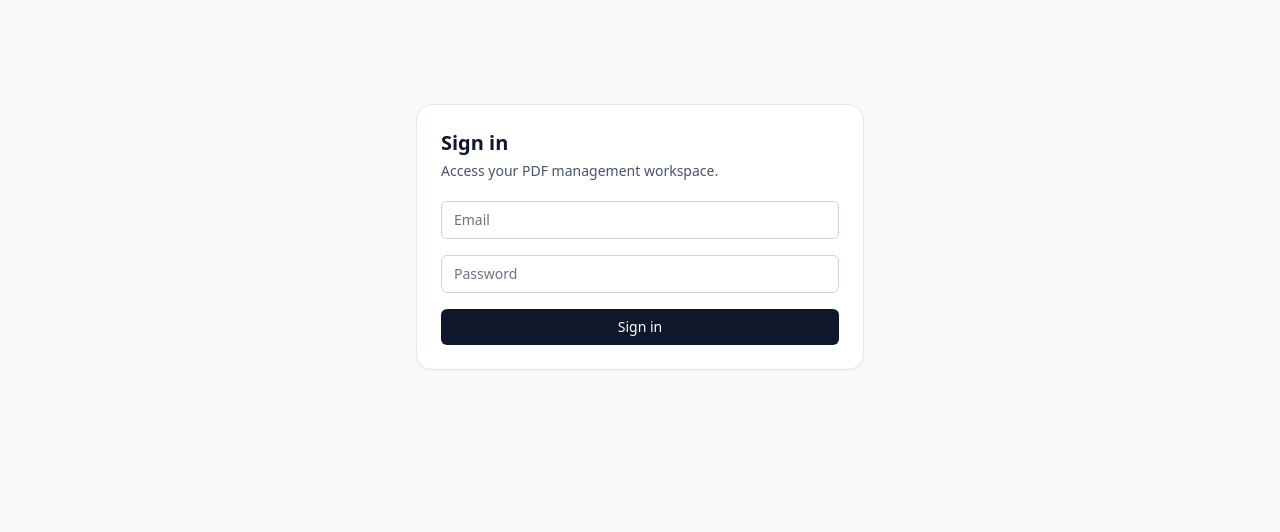
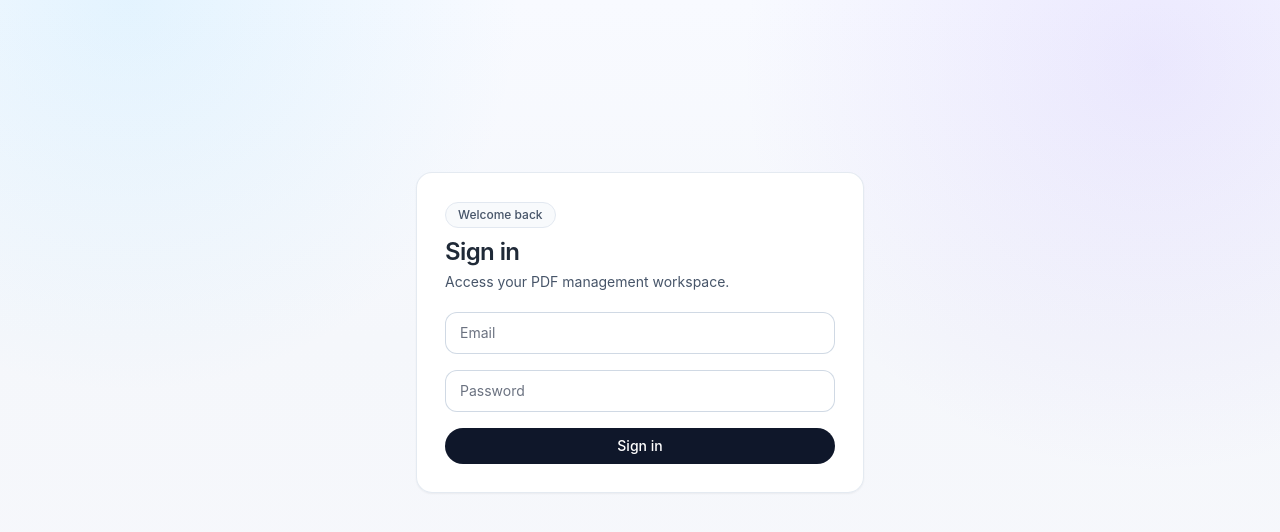
Before and after one commit to pdf-uploader/frontend, a Next.js app: page /login in a window 1280 px wide. Shown: the top 532 px of the page. Built offline with nearby package versions, Linux system fonts and the light colour scheme; no server answers.

Commit message:
[fix] UX/UI improvement

```diff
--- a/app/folders/[folderId]/page.tsx
+++ b/app/folders/[folderId]/page.tsx
@@ -177,7 +177,7 @@ export default function FolderPage() {
 
   return (
     <section
-      className={`space-y-4 ${dragging ? "rounded-xl ring-2 ring-blue-300 ring-offset-2" : ""}`}
+      className={`ui-shell space-y-5 ${dragging ? "rounded-2xl ring-2 ring-slate-300 ring-offset-2" : ""}`}
       onDragOver={(event) => {
         if (!admin) return;
         event.preventDefault();
@@ -205,25 +205,25 @@ export default function FolderPage() {
       }}
     >
       {admin && dragging && (
-        <div className="sticky top-16 z-10 rounded-lg border border-blue-300 bg-blue-50 px-3 py-2 text-sm text-blue-800">
+        <div className="sticky top-20 z-10 rounded-xl border border-slate-300 bg-white px-3 py-2 text-sm text-slate-700 shadow-sm">
           Drop files anywhere on this page to upload to this folder.
         </div>
       )}
 
       <div className="space-y-2">
-        <Link href="/" className="inline-flex text-xs font-medium text-blue-700 hover:underline">
+        <Link href="/" className="inline-flex text-xs font-medium text-slate-700 hover:underline">
           ← Back to library
         </Link>
-        <h1 className="text-2xl font-semibold">📁 {folder.foldername}</h1>
+        <h1 className="text-2xl font-semibold tracking-tight">📁 {folder.foldername}</h1>
       </div>
 
-      <div className="rounded-md border border-slate-200 bg-white p-3">
+      <div className="ui-card p-4">
         <div className="relative">
           <span className="pointer-events-none absolute left-3 top-1/2 -translate-y-1/2 text-sm text-slate-400">🔍</span>
           <input
             value={folderSearch}
             onChange={(event) => setFolderSearch(event.target.value)}
-            className="w-full rounded-full border border-slate-300 bg-slate-50 py-2 pl-9 pr-3 text-sm outline-none transition focus:border-blue-400 focus:bg-white focus:ring-2 focus:ring-blue-100"
+            className="ui-search-input"
             placeholder="Search filename in this folder..."
           />
         </div>
@@ -242,14 +242,14 @@ export default function FolderPage() {
         )}
       </div>
 
-      <div className="rounded-md border border-dashed border-slate-300 bg-slate-50 p-3 text-sm">
+      <div className="ui-card-soft border-dashed p-4 text-sm">
         {admin ? (
           <div className="space-y-3">
             <div className="flex items-center justify-between gap-2">
               <p>Drop PDF files anywhere on this page or use + to upload multiple files</p>
               <button
                 onClick={() => fileInputRef.current?.click()}
-                className="rounded bg-slate-900 px-2 py-1 text-white"
+                className="ui-btn-primary h-8 w-8 p-0 text-base"
                 title="Upload files"
               >
                 +
@@ -264,12 +264,12 @@ export default function FolderPage() {
               />
             </div>
             {orderedFiles.length > 1 && (
-              <div className="flex flex-wrap items-center justify-between gap-2 rounded-md border border-blue-200 bg-blue-50 px-3 py-2 text-xs text-blue-900">
+              <div className="flex flex-wrap items-center justify-between gap-2 rounded-xl border border-slate-200 bg-white px-3 py-2 text-xs text-slate-700">
                 <p>Drag and drop files in the list to reorder them, then save.</p>
                 <button
                   onClick={() => saveOrderMutation.mutate(orderedFiles.map((file) => file.id))}
                   disabled={!hasOrderChanges || saveOrderMutation.isPending}
-                  className="rounded bg-blue-700 px-3 py-1.5 font-medium text-white disabled:cursor-not-allowed disabled:bg-blue-300"
+                  className="ui-btn-primary px-3 py-1.5 text-xs"
                 >
                   {saveOrderMutation.isPending ? "Saving order..." : "Save order"}
                 </button>
@@ -289,12 +289,12 @@ export default function FolderPage() {
         )}
       </div>
 
-      <ul className="space-y-2 rounded-xl border border-slate-200 bg-white p-3">
+      <ul className="ui-card space-y-2 p-3">
         {orderedFiles.map((file, index) => (
           <li
             key={file.id}
             className={`flex items-center justify-between rounded border px-3 py-2 text-sm transition ${
-              dragOverFileId === file.id ? "border-blue-400 bg-blue-50" : "border-slate-200"
+              dragOverFileId === file.id ? "border-slate-400 bg-slate-100" : "border-slate-200"
             }`}
             draggable={admin}
             onDragStart={() => {
@@ -333,7 +333,7 @@ export default function FolderPage() {
           >
             <div className="flex min-w-0 items-center gap-2">
               {admin && <span className="text-slate-400">⋮⋮</span>}
-              <Link href={`/files/${file.id}`} className="truncate text-blue-700 hover:underline">
+              <Link href={`/files/${file.id}`} className="truncate text-slate-700 hover:underline">
                 📄 {file.filename}
               </Link>
             </div>
@@ -357,7 +357,7 @@ export default function FolderPage() {
                 </button>
                 <button
                   onClick={() => deleteFileMutation.mutate(file.id)}
-                  className="rounded px-1 text-red-600 hover:bg-red-50"
+                  className="rounded px-1 text-rose-600 hover:bg-rose-50"
                   title="Delete file"
                 >
                   🗑
@@ -401,18 +401,18 @@ function FolderSearchItem({ item, keyword, returnTo }: { item: FileVersionItem;
   const pagedEntries = pageEntries.slice(pageStart, pageStart + PAGE_CHUNK_SIZE);
 
   return (
-    <li className="rounded-md border border-slate-200 px-3 py-2 text-sm">
-      <Link href={`/files/${item.id}`} className="font-medium text-blue-700 hover:underline">
+    <li className="rounded-xl border border-slate-200 bg-white px-3 py-2 text-sm">
+      <Link href={`/files/${item.id}`} className="font-medium text-slate-800 hover:underline">
         {item.filename}
       </Link>
       {pagedEntries.length > 0 && (
         <div className="mt-2 space-y-2">
           <ul className="space-y-1 text-xs">
             {pagedEntries.map((entry) => (
-              <li key={`${item.id}-${entry.page}`} className="rounded border border-slate-200 bg-slate-50 px-2 py-1.5">
+              <li key={`${item.id}-${entry.page}`} className="rounded-lg border border-slate-200 bg-slate-50 px-2 py-1.5">
                 <Link
                   href={`/files/${item.id}?page=${entry.page}&keyword=${encodeURIComponent(keyword)}&returnTo=${returnTo}`}
-                  className="font-medium text-blue-700 hover:underline"
+                  className="font-medium text-slate-700 hover:underline"
                 >
                   Page {entry.page}
                 </Link>
--- a/app/globals.css
+++ b/app/globals.css
@@ -4,6 +4,12 @@
 
 :root {
   color-scheme: light;
+  --bg-primary: #f5f7fb;
+  --bg-secondary: #ffffff;
+  --surface-border: #e5e9f0;
+  --text-primary: #1f2937;
+  --text-secondary: #667085;
+  --brand-dark: #111827;
 }
 
 html {
@@ -25,11 +31,55 @@ body.hide-browser-scrollbar::-webkit-scrollbar {
 }
 
 body {
-  @apply bg-slate-50 text-slate-900 antialiased;
+  background:
+    radial-gradient(circle at 10% 0%, rgba(125, 211, 252, 0.17), transparent 28%),
+    radial-gradient(circle at 90% 8%, rgba(167, 139, 250, 0.16), transparent 30%),
+    linear-gradient(180deg, #f8faff 0%, #f5f7fb 42%, #f7f8fc 100%);
+  @apply min-h-screen text-slate-900 antialiased;
+  color: var(--text-primary);
+  font-family:
+    Inter,
+    "SF Pro Text",
+    "SF Pro Display",
+    -apple-system,
+    BlinkMacSystemFont,
+    "Segoe UI",
+    Roboto,
+    sans-serif;
 }
 
 a {
   @apply text-inherit no-underline;
+}
+
+@layer components {
+  .ui-shell {
+    @apply mx-auto w-full max-w-7xl px-4 py-7 sm:px-6 sm:py-8;
+  }
+
+  .ui-card {
+    @apply rounded-2xl border border-slate-200/90 bg-white/95 shadow-sm backdrop-blur;
+  }
+
+  .ui-card-soft {
+    @apply rounded-2xl border border-slate-200/80 bg-white/80 shadow-sm backdrop-blur;
+  }
+
+  .ui-input {
+    @apply w-full rounded-xl border border-slate-300/90 bg-white px-3.5 py-2.5 text-sm text-slate-800 outline-none transition focus:border-slate-400 focus:ring-4 focus:ring-slate-200/60;
+  }
+
+  .ui-search-input {
+    @apply w-full rounded-full border border-slate-300/90 bg-white py-2.5 pl-10 pr-4 text-sm outline-none transition focus:border-slate-400 focus:ring-4 focus:ring-slate-200/60;
+  }
+
+  .ui-btn-primary {
+    @apply inline-flex items-center justify-center rounded-full bg-slate-900 px-4 py-2 text-sm font-medium text-white transition hover:bg-slate-700 disabled:cursor-not-allowed disabled:opacity-60;
+  }
+
+  .ui-btn-secondary {
+    @apply inline-flex items-center justify-center rounded-full border border-slate-300 bg-white px-4 py-2 text-sm font-medium text-slate-700 transition hover:bg-slate-50 disabled:cursor-not-allowed disabled:opacity-60;
+  }
 }
 
 @keyframes logoFloat {
--- a/app/login/page.tsx
+++ b/app/login/page.tsx
@@ -38,8 +38,12 @@ export default function LoginPage() {
   })();
 
   return (
-    <div className="mx-auto mt-20 w-full max-w-md rounded-2xl border border-slate-200 bg-white p-6 shadow-sm">
-        <h1 className="mb-1 text-xl font-semibold">Sign in</h1>
+    <div className="ui-shell flex min-h-[75vh] items-center justify-center">
+      <div className="ui-card w-full max-w-md p-6 sm:p-7">
+        <p className="mb-2 inline-flex rounded-full border border-slate-200 bg-slate-50 px-3 py-1 text-xs font-medium text-slate-600">
+          Welcome back
+        </p>
+        <h1 className="mb-1 text-2xl font-semibold tracking-tight">Sign in</h1>
         <p className="mb-5 text-sm text-slate-600">Access your PDF management workspace.</p>
         <form onSubmit={onSubmit} className="space-y-4">
           <input
@@ -47,7 +51,7 @@ export default function LoginPage() {
             value={email}
             onChange={(event) => setEmail(event.target.value)}
             placeholder="Email"
-            className="w-full rounded-md border border-slate-300 px-3 py-2 text-sm outline-none focus:ring-2 focus:ring-blue-500"
+            className="ui-input"
             required
           />
           <input
@@ -55,18 +59,19 @@ export default function LoginPage() {
             value={password}
             onChange={(event) => setPassword(event.target.value)}
             placeholder="Password"
-            className="w-full rounded-md border border-slate-300 px-3 py-2 text-sm outline-none focus:ring-2 focus:ring-blue-500"
+            className="ui-input"
             required
           />
           <button
             type="submit"
             disabled={loginMutation.isPending}
-            className="w-full rounded-md bg-slate-900 px-3 py-2 text-sm font-medium text-white"
+            className="ui-btn-primary w-full"
           >
             {loginMutation.isPending ? "Signing in..." : "Sign in"}
           </button>
         </form>
         {loginMutation.error && <p className="mt-3 text-sm text-red-600">{loginErrorMessage}</p>}
+      </div>
     </div>
   );
 }
--- a/components/folder-browser.tsx
+++ b/components/folder-browser.tsx
@@ -112,7 +112,7 @@ export function FolderBrowser() {
 
   return (
     <section className="space-y-5">
-      <div className="rounded-xl border border-slate-200 bg-white p-4">
+      <div className="ui-card p-4 sm:p-5">
         <div className="flex items-center gap-3">
           <div className="relative flex-1">
             <span className="pointer-events-none absolute left-3 top-1/2 -translate-y-1/2 text-sm text-slate-400">
@@ -122,7 +122,7 @@ export function FolderBrowser() {
               id="globalSearch"
               value={globalSearch}
               onChange={(event) => setGlobalSearch(event.target.value)}
-              className="w-full rounded-full border border-slate-300 bg-slate-50 py-2 pl-9 pr-3 text-sm outline-none transition focus:border-blue-400 focus:bg-white focus:ring-2 focus:ring-blue-100"
+              className="ui-search-input"
               placeholder="Search files by keyword..."
             />
           </div>
@@ -130,11 +130,11 @@ export function FolderBrowser() {
             <button
               onClick={() => setShowCreateFolder((prev) => !prev)}
               title="Create folder"
-              className="inline-flex h-10 w-10 items-center justify-center rounded-full border border-slate-300 bg-white text-lg text-slate-700 transition hover:border-blue-300 hover:text-blue-700"
+              className="inline-flex h-10 w-10 items-center justify-center rounded-full border border-slate-300 bg-white text-lg text-slate-700 transition hover:border-slate-400 hover:bg-slate-50"
             >
               <span className="relative inline-flex items-center justify-center">
                 <span>📁</span>
-                <span className="absolute -right-2 -top-2 inline-flex h-4 w-4 items-center justify-center rounded-full bg-blue-600 text-[10px] text-white">
+                <span className="absolute -right-2 -top-2 inline-flex h-4 w-4 items-center justify-center rounded-full bg-slate-900 text-[10px] text-white">
                   +
                 </span>
               </span>
@@ -143,18 +143,18 @@ export function FolderBrowser() {
         </div>
 
         {admin && showCreateFolder && (
-          <div className="mt-3 flex flex-wrap items-center gap-2 rounded-lg border border-slate-200 bg-slate-50 p-3">
+          <div className="mt-3 flex flex-wrap items-center gap-2 rounded-xl border border-slate-200 bg-slate-50/70 p-3">
             <input
               id="newFolder"
               value={newFolderName}
               onChange={(event) => setNewFolderName(event.target.value)}
-              className="w-full max-w-sm rounded-md border border-slate-300 px-3 py-2 text-sm outline-none focus:ring-2 focus:ring-blue-500"
+              className="ui-input w-full max-w-sm"
               placeholder="Folder name"
             />
             <button
               onClick={() => createFolderMutation.mutate(newFolderName)}
               disabled={!newFolderName.trim() || createFolderMutation.isPending}
-              className="rounded-md bg-blue-600 px-3 py-2 text-sm font-medium text-white disabled:cursor-not-allowed disabled:opacity-60"
+              className="ui-btn-primary"
             >
               {createFolderMutation.isPending ? "Creating..." : "Create"}
             </button>
@@ -185,7 +185,7 @@ export function FolderBrowser() {
           <Link
             key={folder.id}
             href={`/folders/${folder.id}`}
-            className="block rounded-xl border border-slate-200 bg-white p-4 shadow-sm transition hover:border-blue-300 hover:shadow"
+            className="block rounded-2xl border border-slate-200/90 bg-white/95 p-4 shadow-sm transition hover:-translate-y-0.5 hover:border-slate-300 hover:shadow-md"
           >
             <div className="mb-2 flex items-start justify-between gap-2">
               <div className="flex items-center gap-2">
@@ -212,12 +212,12 @@ export function FolderBrowser() {
             {admin && editingFolderId === folder.id && (
               <div
                 onClick={(event) => event.preventDefault()}
-                className="mt-3 space-y-2 rounded-md border border-slate-200 bg-slate-50 p-2"
+                className="mt-3 space-y-2 rounded-xl border border-slate-200 bg-slate-50/80 p-2.5"
               >
                 <input
                   value={folderNameDraft}
                   onChange={(event) => setFolderNameDraft(event.target.value)}
-                  className="w-full rounded border border-slate-300 px-2 py-1 text-sm"
+                  className="ui-input"
                   placeholder="Rename folder"
                 />
                 <div className="flex flex-wrap gap-2">
@@ -225,13 +225,13 @@ export function FolderBrowser() {
                     onClick={() =>
                       renameFolderMutation.mutate({ folderId: folder.id, foldername: folderNameDraft })
                     }
-                    className="rounded bg-blue-600 px-2 py-1 text-xs text-white"
+                    className="ui-btn-primary px-3 py-1.5 text-xs"
                   >
                     Save
                   </button>
                   <button
                     onClick={() => deleteFolderMutation.mutate(folder.id)}
-                    className="rounded bg-red-600 px-2 py-1 text-xs text-white"
+                    className="inline-flex items-center justify-center rounded-full bg-rose-600 px-3 py-1.5 text-xs font-medium text-white transition hover:bg-rose-500"
                   >
                     Delete
                   </button>
@@ -276,18 +276,18 @@ function GlobalSearchItem({ item, keyword, returnTo }: { item: GlobalFindItem; k
   const pagedEntries = pageEntries.slice(pageStart, pageStart + PAGE_CHUNK_SIZE);
 
   return (
-    <li className="rounded-md border border-slate-200 px-3 py-2 text-sm">
-      <Link href={`/files/${item.id}`} className="font-medium text-blue-700 hover:underline">
+    <li className="rounded-xl border border-slate-200 bg-white px-3 py-2 text-sm">
+      <Link href={`/files/${item.id}`} className="font-medium text-slate-800 hover:underline">
         {item.filename}
       </Link>
       {pagedEntries.length > 0 && (
         <div className="mt-2 space-y-2">
           <ul className="space-y-1 text-xs">
             {pagedEntries.map((entry) => (
-              <li key={`${item.id}-${entry.page}`} className="rounded border border-slate-200 bg-slate-50 px-2 py-1.5">
+              <li key={`${item.id}-${entry.page}`} className="rounded-lg border border-slate-200 bg-slate-50 px-2 py-1.5">
                 <Link
                   href={`/files/${item.id}?page=${entry.page}&keyword=${encodeURIComponent(keyword)}&returnTo=${returnTo}`}
-                  className="font-medium text-blue-700 hover:underline"
+                  className="font-medium text-slate-700 hover:underline"
                 >
                   Page {entry.page}
                 </Link>
--- a/components/main-shell.tsx
+++ b/components/main-shell.tsx
@@ -10,5 +10,5 @@ export function MainShell({ children }: { children: ReactNode }) {
     return <main className="min-h-screen w-full">{children}</main>;
   }
 
-  return <main className="mx-auto max-w-7xl px-4 py-6 sm:px-6">{children}</main>;
+  return <main className="ui-shell">{children}</main>;
 }
--- a/components/navbar.tsx
+++ b/components/navbar.tsx
@@ -23,28 +23,29 @@ export function Navbar() {
   }
 
   return (
-    <header className="sticky top-0 z-40 border-b border-slate-200 bg-white/95 backdrop-blur">
-      <div className="mx-auto flex h-14 max-w-7xl items-center justify-between px-4 sm:px-6">
+    <header className="sticky top-0 z-40 border-b border-slate-200/80 bg-white/85 backdrop-blur-xl">
+      <div className="mx-auto flex h-16 max-w-7xl items-center justify-between px-4 sm:px-6">
         <div className="flex items-center gap-5">
-          <Link href="/" className="text-sm font-semibold text-blue-600">
+          <Link href="/" className="inline-flex items-center gap-2 text-sm font-semibold text-slate-900">
+            <span className="inline-flex h-2 w-2 rounded-full bg-emerald-400" />
             PDF Manager
           </Link>
-          <nav className="flex flex-wrap items-center gap-x-4 gap-y-1 text-sm text-slate-600">
-            <Link href="/" className="hover:text-slate-900">
+          <nav className="flex flex-wrap items-center gap-x-2 gap-y-1 text-sm text-slate-600">
+            <Link href="/" className="rounded-full px-3 py-1.5 hover:bg-slate-100 hover:text-slate-900">
               Library
             </Link>
             {isAdminUser(user) && (
-              <Link href="/users" className="font-medium text-blue-700 hover:text-blue-900">
+              <Link href="/users" className="rounded-full px-3 py-1.5 font-medium text-slate-700 hover:bg-slate-100 hover:text-slate-900">
                 Users
               </Link>
             )}
           </nav>
         </div>
         <div className="flex items-center gap-3">
-          <p className="hidden text-xs text-slate-500 sm:block">{user?.email}</p>
+          <p className="hidden rounded-full border border-slate-200 bg-white px-3 py-1 text-xs text-slate-500 sm:block">{user?.email}</p>
           <button
             onClick={() => logoutMutation.mutate()}
-            className="rounded-md bg-slate-900 px-3 py-1.5 text-xs font-medium text-white hover:bg-slate-700"
+            className="ui-btn-primary text-xs"
             disabled={logoutMutation.isPending}
           >
             {logoutMutation.isPending ? "Logging out..." : "Logout"}
```
Also changed, not shown: app/page.tsx (+7 -4 lines), app/users/page.tsx (+13 -8 lines), components/home-scroll-sequence.tsx (+46 -25 lines).
